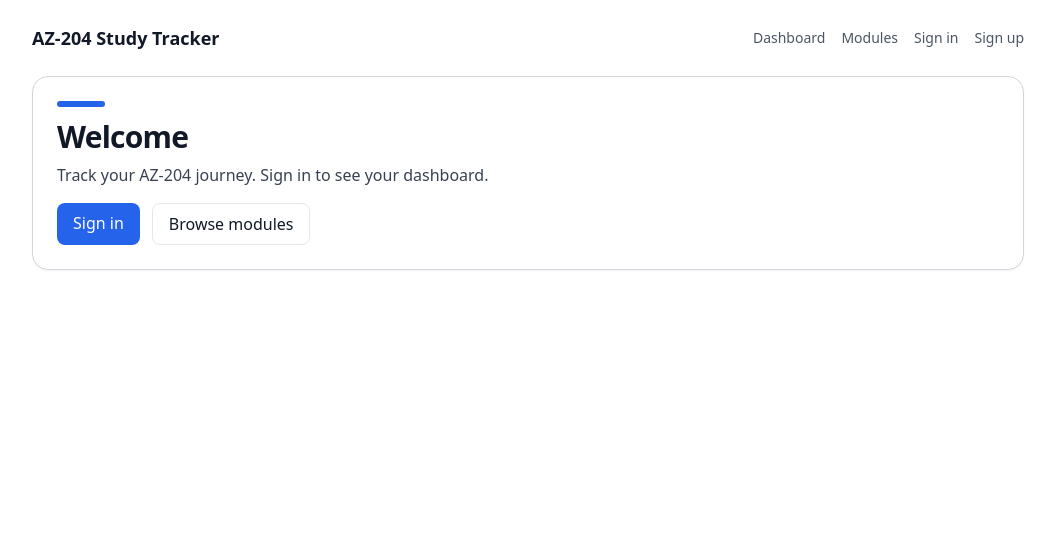
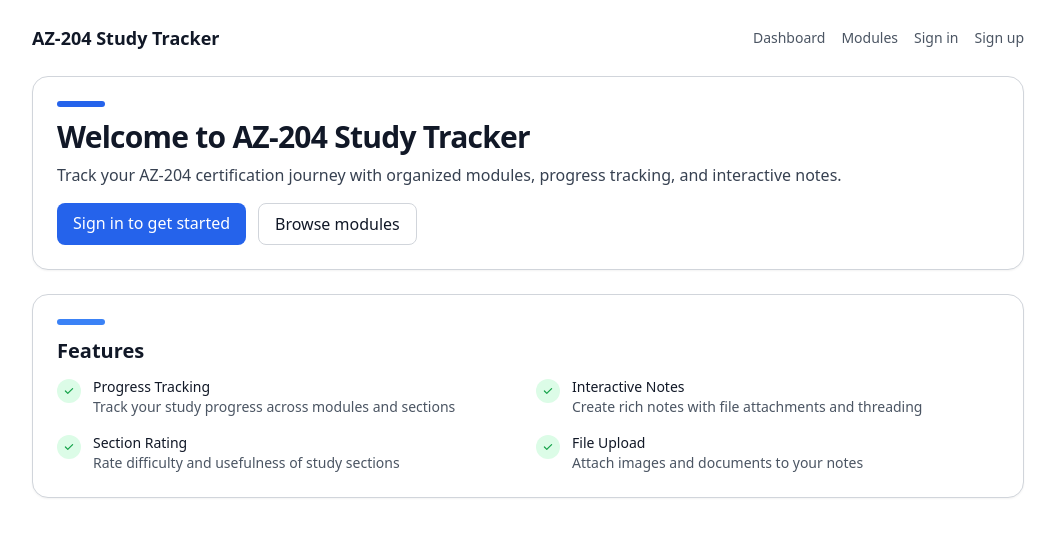
Before and after one commit to csandun/Az204Tracker, a Next.js app: page / in a window 1280 px wide. Shown: the top 536 px of the page, without its empty margins (112-1167 px from the left). Built offline with nearby package versions, Linux system fonts and the light colour scheme; no server answers.

Commit message:
Revise README and Home page to enhance clarity and user guidance; add feature highlights and authentication check

```diff
--- a/app/page.tsx
+++ b/app/page.tsx
@@ -1,15 +1,86 @@
 import Link from 'next/link'
+import { createClient } from '@/lib/supabase/server'
+import { redirect } from 'next/navigation'
 
 export default async function Home() {
+  const supabase = createClient()
+
+  // Check if user is authenticated
+  if (supabase) {
+    const {
+      data: { user }
+    } = await supabase.auth.getUser()
+
+    // If user is logged in, redirect to dashboard
+    if (user) {
+      redirect('/dashboard')
+    }
+  }
+
   return (
     <main className="space-y-6">
       <section className="rounded-xl border border-gray-300 bg-white p-6 shadow-sm transition-all duration-200 hover:-translate-y-0.5 hover:shadow-md">
         <div className="h-1.5 w-12 bg-primary rounded-full mb-3" />
-        <h1 className="text-3xl font-semibold mb-2 tracking-tight">Welcome</h1>
-        <p className="text-gray-700">Track your AZ-204 journey. Sign in to see your dashboard.</p>
+        <h1 className="text-3xl font-semibold mb-2 tracking-tight">Welcome to AZ-204 Study Tracker</h1>
+        <p className="text-gray-700 mb-4">Track your AZ-204 certification journey with organized modules, progress tracking, and interactive notes.</p>
         <div className="mt-4 flex gap-3">
-          <Link href="/signin" className="px-4 py-2 rounded-lg bg-primary text-white">Sign in</Link>
-          <Link href="/modules" className="px-4 py-2 rounded-lg border border-border">Browse modules</Link>
+          <Link href="/signin" className="px-4 py-2 rounded-lg bg-primary text-white hover:bg-primary/90 transition-colors">
+            Sign in to get started
+          </Link>
+          <Link href="/modules" className="px-4 py-2 rounded-lg border border-gray-300 hover:border-primary/60 transition-colors">
+            Browse modules
+          </Link>
+        </div>
+      </section>
+
+      <section className="rounded-xl border border-gray-300 bg-white p-6 shadow-sm">
+        <div className="h-1.5 w-12 bg-blue-500 rounded-full mb-3" />
+        <h2 className="text-xl font-semibold mb-3">Features</h2>
+        <div className="grid grid-cols-1 md:grid-cols-2 gap-4 text-sm">
+          <div className="flex items-start gap-3">
+            <div className="w-6 h-6 rounded-full bg-green-100 flex items-center justify-center flex-shrink-0 mt-0.5">
+              <svg className="w-3 h-3 text-green-600" fill="currentColor" viewBox="0 0 20 20">
+                <path fillRule="evenodd" d="M16.707 5.293a1 1 0 010 1.414l-8 8a1 1 0 01-1.414 0l-4-4a1 1 0 011.414-1.414L8 12.586l7.293-7.293a1 1 0 011.414 0z" clipRule="evenodd" />
+              </svg>
+            </div>
+            <div>
+              <p className="font-medium text-gray-900">Progress Tracking</p>
+              <p className="text-gray-600">Track your study progress across modules and sections</p>
+            </div>
+          </div>
+          <div className="flex items-start gap-3">
+            <div className="w-6 h-6 rounded-full bg-green-100 flex items-center justify-center flex-shrink-0 mt-0.5">
+              <svg className="w-3 h-3 text-green-600" fill="currentColor" viewBox="0 0 20 20">
+                <path fillRule="evenodd" d="M16.707 5.293a1 1 0 010 1.414l-8 8a1 1 0 01-1.414 0l-4-4a1 1 0 011.414-1.414L8 12.586l7.293-7.293a1 1 0 011.414 0z" clipRule="evenodd" />
+              </svg>
+            </div>
+            <div>
+              <p className="font-medium text-gray-900">Interactive Notes</p>
+              <p className="text-gray-600">Create rich notes with file attachments and threading</p>
+            </div>
+          </div>
+          <div className="flex items-start gap-3">
+            <div className="w-6 h-6 rounded-full bg-green-100 flex items-center justify-center flex-shrink-0 mt-0.5">
+              <svg className="w-3 h-3 text-green-600" fill="currentColor" viewBox="0 0 20 20">
+                <path fillRule="evenodd" d="M16.707 5.293a1 1 0 010 1.414l-8 8a1 1 0 01-1.414 0l-4-4a1 1 0 011.414-1.414L8 12.586l7.293-7.293a1 1 0 011.414 0z" clipRule="evenodd" />
+              </svg>
+            </div>
+            <div>
+              <p className="font-medium text-gray-900">Section Rating</p>
+              <p className="text-gray-600">Rate difficulty and usefulness of study sections</p>
+            </div>
+          </div>
+          <div className="flex items-start gap-3">
+            <div className="w-6 h-6 rounded-full bg-green-100 flex items-center justify-center flex-shrink-0 mt-0.5">
+              <svg className="w-3 h-3 text-green-600" fill="currentColor" viewBox="0 0 20 20">
+                <path fillRule="evenodd" d="M16.707 5.293a1 1 0 010 1.414l-8 8a1 1 0 01-1.414 0l-4-4a1 1 0 011.414-1.414L8 12.586l7.293-7.293a1 1 0 011.414 0z" clipRule="evenodd" />
+              </svg>
+            </div>
+            <div>
+              <p className="font-medium text-gray-900">File Upload</p>
+              <p className="text-gray-600">Attach images and documents to your notes</p>
+            </div>
+          </div>
         </div>
       </section>
     </main>
```
Also changed, not shown: 1 other file (tests, documents, lock files or other folders).
